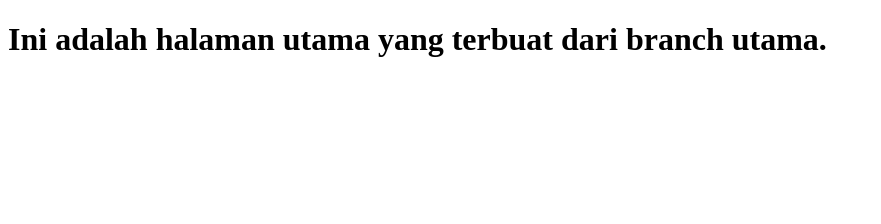
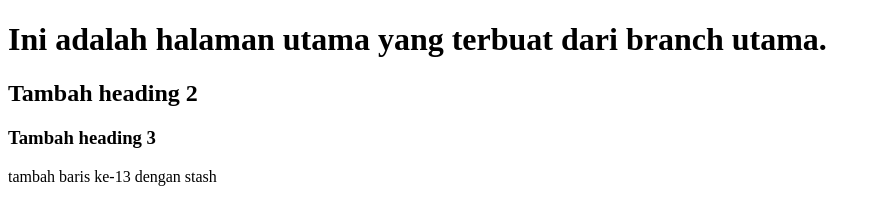
Before and after one commit to nuramaliasafitri1/MyProject, a plain HTML site: page index.html in a window 1280 px wide. Shown: the whole page, without its empty margins (0-881 px from the left). Drawn offline with Linux system fonts and the light colour scheme.

Commit message:
UPDATE INDEX.HTML UNTUK STASH

```diff
--- a/index.html
+++ b/index.html
@@ -7,5 +7,9 @@
   </head>
   <body>
     <h1>Ini adalah halaman utama yang terbuat dari branch utama.</h1>
+    <h2>Tambah heading 2</h2>
+    <h3>Tambah heading 3</h3>
+    <!-- Kosong -->
+    <p>tambah baris ke-13 dengan stash</p>
   </body>
 </html>
```
